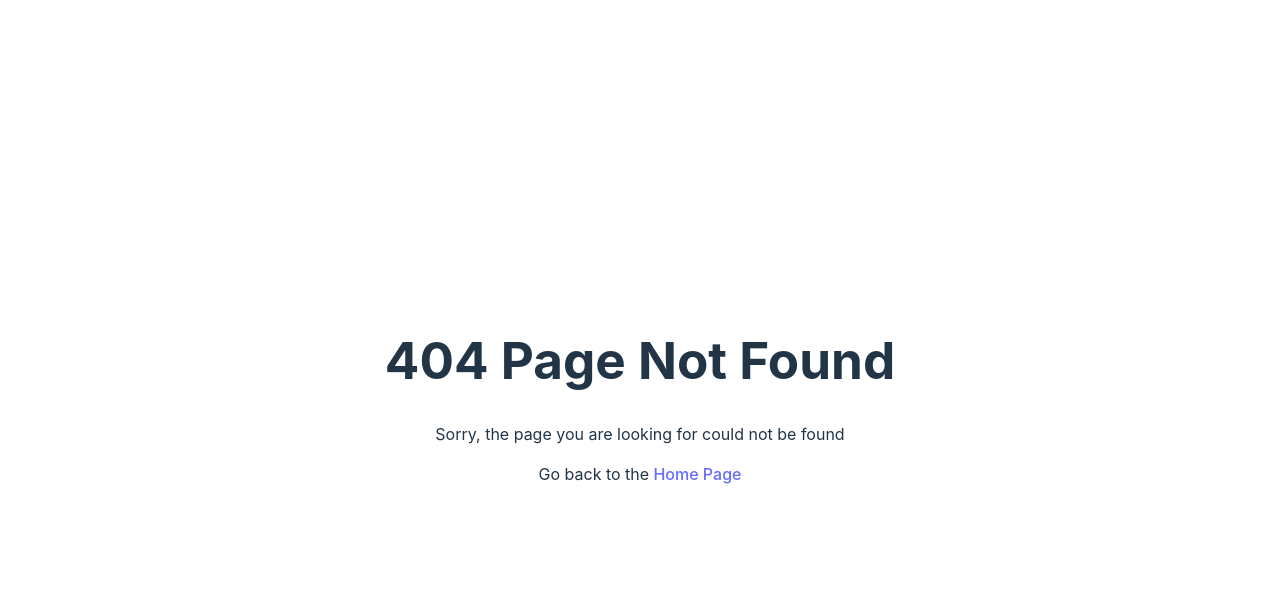
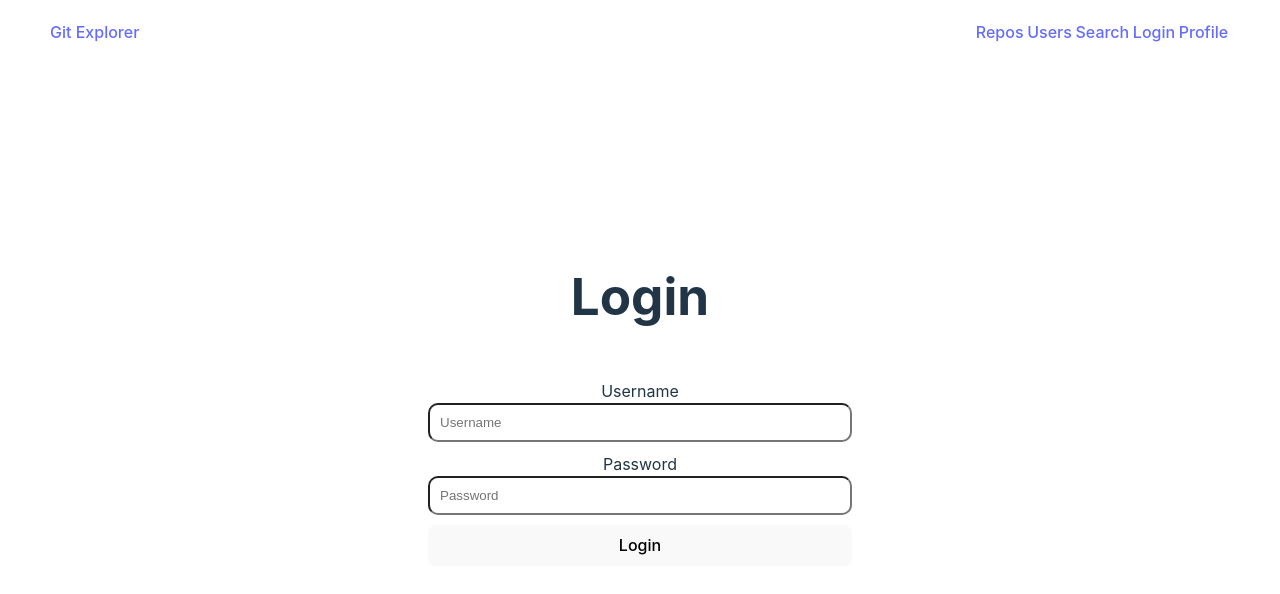
Before and after one commit to skipperr254/git-explorer, a React (Create React App) app: page /login in a window 1280 px wide. Before the commit this address had no page. Shown: the top 594 px of the page. Built offline with nearby package versions, Linux system fonts and the light colour scheme.

Commit message:
Guarding routes using Navigate component

```diff
--- a/src/App.js
+++ b/src/App.js
@@ -1,5 +1,6 @@
 import './App.css';
-import { Routes, Route, Link } from 'react-router-dom';
+import { Routes, Route, Navigate } from 'react-router-dom';
+import { useState } from 'react';
 
 import Users from './components/Users';
 import Home from './components/Home';
@@ -7,16 +8,26 @@ import Navbar from './components/Navbar';
 import NotFound from './components/NotFound';
 import UserProfile from './components/UserProfile';
 import SearchUser from './components/SearchUser';
+import Login from './components/Login';
+import AuthProfile from './components/AuthProfile';
 
 function App() {
+  const [username, setUsername] = useState("");
+  const [loggedIn, setIsLoggedIn] = useState(false);
   return (
     <div className='App'>
       <Routes>
-        <Route path="/" element={<Navbar />}>
+        <Route path="/" element={<Navbar loggedIn={loggedIn} />}>
           <Route path="/" element={<Home />} />
           <Route path="/users" element={<Users />} />
           <Route path="/users/user/:username" element={<UserProfile />} />
           <Route path="/search" element={<SearchUser />} />
+          <Route path="/login" element={<Login setUsername={setUsername} setIsLoggedIn={setIsLoggedIn} />} />
+          <Route path="/profile" element={
+            loggedIn ? <AuthProfile username={username} /> : (
+              <Navigate replace to="/login" />
+            )
+          } />
         </Route>
         <Route path="*" element={<NotFound />} />
       </Routes>
--- /dev/null
+++ b/src/components/AuthProfile.jsx
@@ -0,0 +1,67 @@
+import axios from 'axios';
+import { useEffect, useState } from 'react';
+
+const AuthProfile = ({ username }) => {
+
+    const [gitUserData, setGitUserData] = useState();
+
+
+    useEffect(() => {
+        const getGitUser = async () => {
+            const response = await axios.get(`https://api.github.com/users/${username}`);
+            console.log(response.data);
+            console.log(username);
+            setGitUserData(response.data);
+            return response.data;
+        };
+
+        getGitUser().catch(e => console.log(e));
+    }, [])
+
+    return (
+        <div className="user-profile-main-content">
+            {
+                gitUserData ? (
+                    <>
+                        <h2 style={{ marginTop: "40px", margitBottom: "20px" }}>YOUR PROFILE</h2>
+                        <div className="top-cont">
+                            <img src={gitUserData.avatar_url} alt={`${gitUserData.login} GitHub Avatar`} className="user-avatar-img" />
+                            {" "}
+                            <div className="name-cont">
+                                <span>{gitUserData.login}</span>
+                                <h2>{gitUserData.name}</h2>
+                                <div>
+                                    <span style={{ display: "block" }}>
+                                        Company: {" "}
+                                        <span style={{ color: "purple", fontWeight: "700" }}>{gitUserData.company}</span>
+                                    </span>
+                                    <span>Public Repos: {gitUserData.public_repos}</span>
+                                </div>
+                                <h3>{gitUserData.location}</h3>
+                                <div className="follow-cont">
+                                    <span className="followers">
+                                        Followers: {gitUserData.followers}
+                                    </span>
+                                    <span className="following">
+                                        Following: {gitUserData.following}
+                                    </span>
+                                </div>
+                                <a href={gitUserData.html_url} target="_blank" rel="noreferrer" className="view-ongit-a">
+                                    View On GitHub
+                                </a>
+                            </div>
+                        </div>
+                        <div className="bottom-cont">
+                            <h3>{gitUserData.bio}</h3>
+                        </div>
+                    </>
+                ) :
+                    (
+                        <h1>Loading...</h1>
+                    )
+            }
+        </div>
+    )
+}
+
+export default AuthProfile
--- /dev/null
+++ b/src/components/Login.jsx
@@ -0,0 +1,55 @@
+import { useState } from 'react';
+import { useNavigate } from 'react-router-dom';
+
+const Login = ({ setIsLoggedIn, setUsername }) => {
+    const [loginUsername, setLoginUsername] = useState("");
+    const [password, setPassword] = useState("");
+    const [errorMsg, setErrorMsg] = useState("");
+
+    const navigate = useNavigate();
+
+    const dummyUserObject = {
+        username: "skipperr254",
+        password: "12345"
+    };
+
+    const handleLogin = e => {
+        e.preventDefault();
+
+        if (loginUsername === dummyUserObject.username && password === dummyUserObject.password) {
+            setUsername(loginUsername);
+            setIsLoggedIn(true);
+            navigate("/profile");
+        } else {
+            setErrorMsg("Invalid Login Credeantials");
+        }
+    };
+
+    return (
+        <form onSubmit={handleLogin} className="login-form">
+            <legend><h1>Login</h1></legend>
+            <span className="error-span" style={{ fontSize: "12px", color: "orangered" }}>{errorMsg}</span>
+            <label style={{ marginTop: "20px" }} htmlFor="username" className="login-label">Username</label>
+            <input
+                type="text"
+                name="username"
+                value={loginUsername}
+                placeholder="Username"
+                className="login-inp"
+                onChange={e => { setLoginUsername(e.target.value); setErrorMsg("") }}
+            />
+            <label htmlFor="password" className="login-label">Password</label>
+            <input
+                type="password"
+                name="password"
+                value={password}
+                placeholder="Password"
+                className="login-inp"
+                onChange={e => { setPassword(e.target.value); setErrorMsg("") }}
+            />
+            <button type="submit">Login</button>
+        </form>
+    )
+}
+
+export default Login
--- a/src/components/Navbar.jsx
+++ b/src/components/Navbar.jsx
@@ -1,7 +1,7 @@
 import "./styles.css";
 import { Outlet, Link } from "react-router-dom";
 
-const Navbar = () => {
+const Navbar = ({ loggedIn }) => {
     return (
         <>
             <nav>
@@ -11,7 +11,9 @@ const Navbar = () => {
                 <div className="link-cont">
                     <Link to="/">Repos</Link>
                     <Link to="/users">Users</Link>
-                    <Link to="/search">Search Users</Link>
+                    <Link to="/search">Search</Link>
+                    {loggedIn || <Link to="/login">Login</Link>}
+                    <Link to="/profile">Profile</Link>
                 </div>
             </nav>
             <Outlet />
--- a/src/components/SearchUser.jsx
+++ b/src/components/SearchUser.jsx
@@ -12,7 +12,7 @@ const SearchUser = () => {
 
     const handleGetUser = async () => {
         const response = await axios.get(`https://api.github.com/users/${username}`);
-        if (response.status == 200) {
+        if (response.status === 200) {
             // redirect
             navigate(`/users/user/${username}`);
         }
--- a/src/components/UserProfile.jsx
+++ b/src/components/UserProfile.jsx
@@ -14,7 +14,7 @@ const UserProfile = () => {
             setGitUserData(response.data);
         }
         getGitUserData().catch(e => console.log(e));
-    }, [])
+    }, [username])
 
     return (
         <div className="user-profile-main-content">
--- a/src/components/Users.jsx
+++ b/src/components/Users.jsx
@@ -1,6 +1,6 @@
 import axios from "axios";
 import { useState, useEffect } from "react";
-import { Link, useNavigate } from "react-router-dom";
+import { useNavigate } from "react-router-dom";
 import "./styles.css";
 
 import React from 'react'
```
Also changed, not shown: 1 other file (tests, documents, lock files or other folders).
